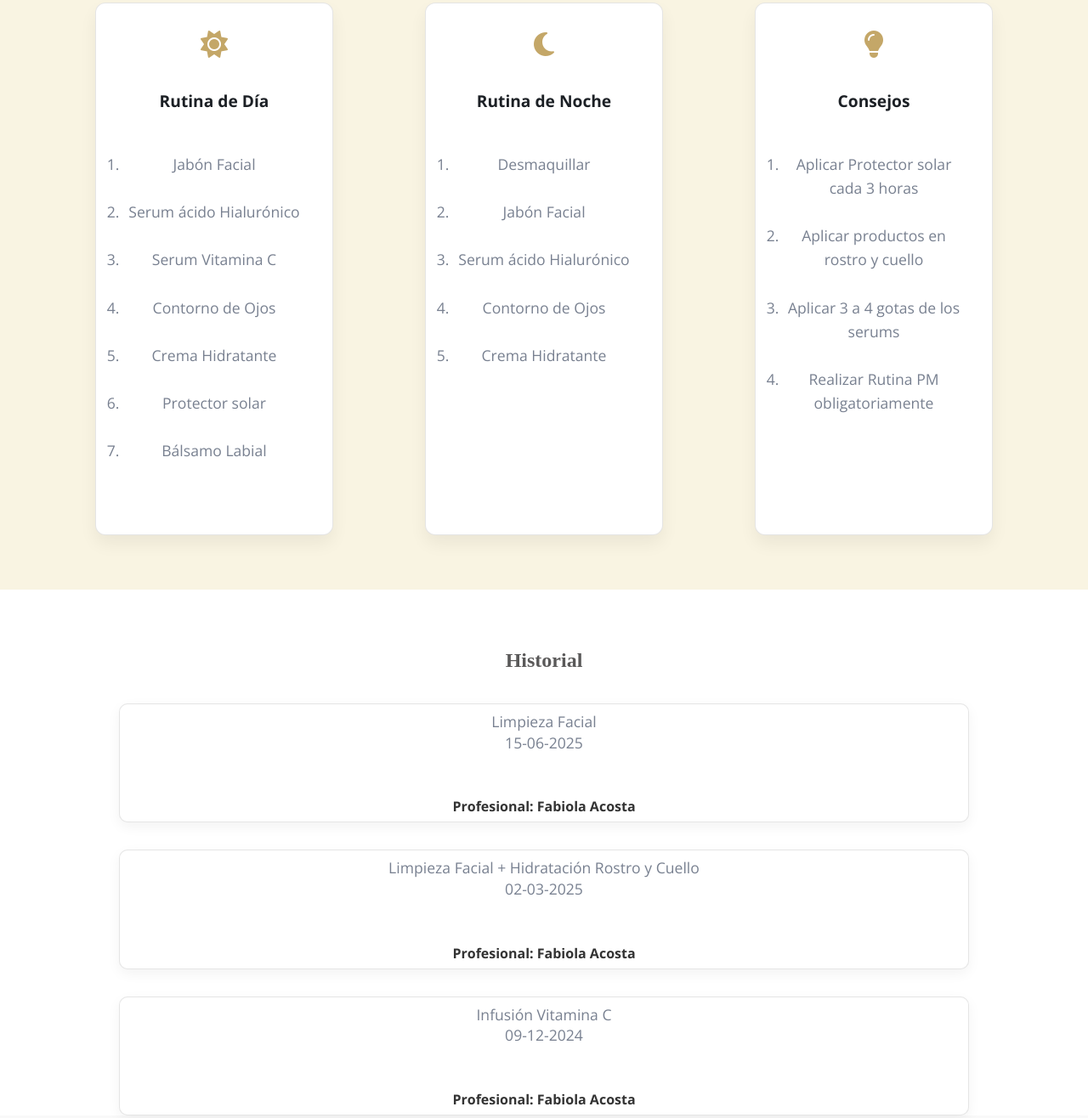
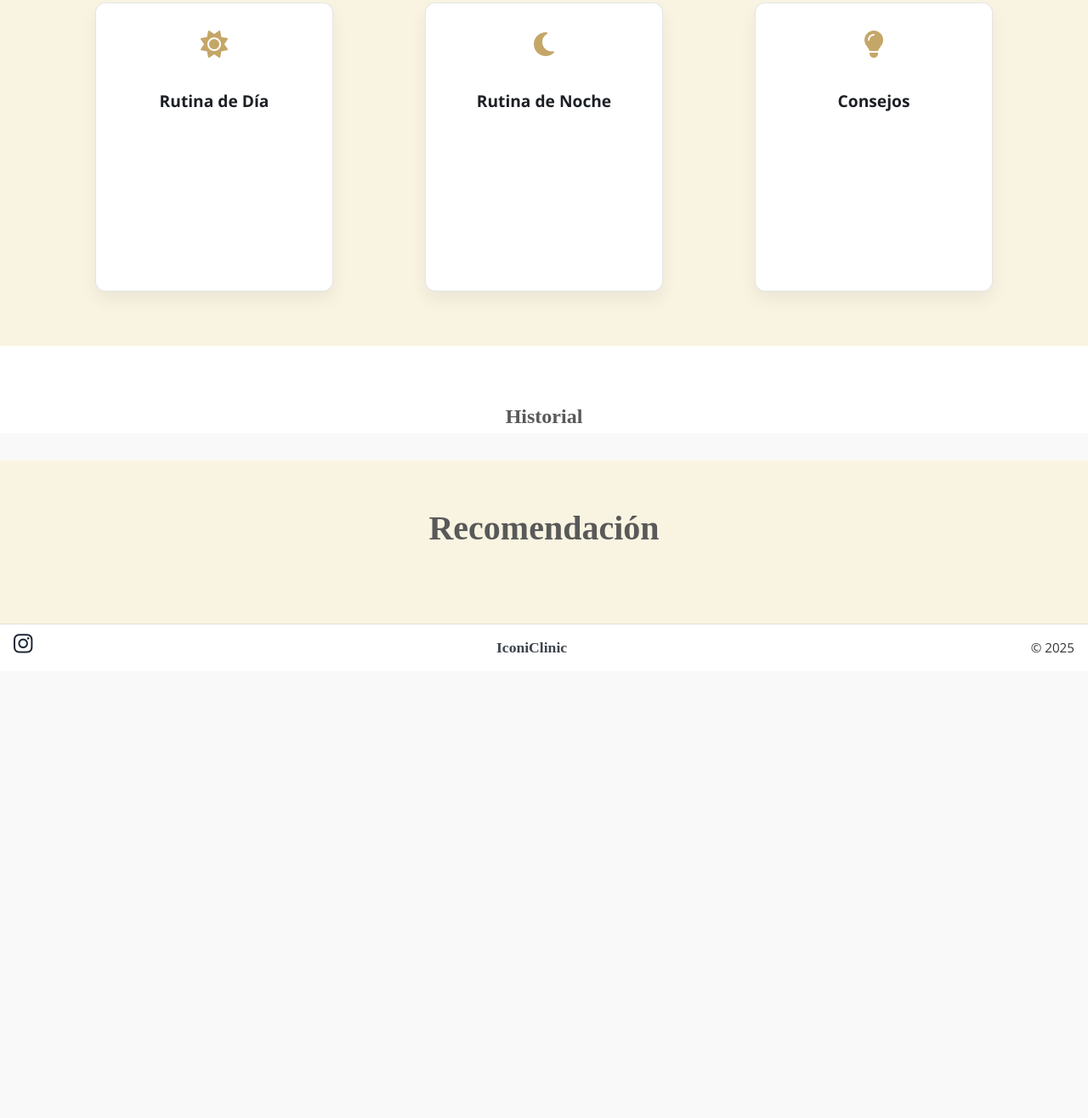
Before and after one commit to FabiolaAcost/iconiclinic-web, a plain HTML site: page proyectoFront/paciente.html in a window 1280 px wide. Shown: the part 216-1532 px from the top of the page at 85% size. After the commit the page ends 1006 px from the top, so only its background shows below. Drawn offline with nearby package versions, Linux system fonts and the light colour scheme; a web font is replaced by a local one.

Commit message:
feat(paciente):adapted html

```diff
--- a/proyectoFront/paciente.html
+++ b/proyectoFront/paciente.html
@@ -6,8 +6,7 @@
   <meta name="viewport" content="width=device-width, initial-scale=1.0" />
   <title>Paciente | IconiClinic</title>
   <link rel="stylesheet" href="https://cdnjs.cloudflare.com/ajax/libs/font-awesome/6.5.0/css/all.min.css">
-    <link href="https://fonts.googleapis.com/css2?family=GFS+Didot&family=Open+Sans:wght@400;600;700&display=swap"
-        rel="stylesheet">
+  <link href="https://fonts.googleapis.com/css2?family=GFS+Didot&family=Open+Sans:wght@400;600;700&display=swap" rel="stylesheet">
   <link rel="stylesheet" href="css/estilos.css" />
 </head>
 
@@ -40,73 +39,32 @@
       <div class="card">
         <i class="fas fa-sun icono"></i>
         <h3>Rutina de Día</h3>
-                <ol class="texto">
-                    <li>Jabón Facial</li>
-                    <li>Serum ácido Hialurónico</li>
-                    <li>Serum Vitamina C</li>
-                    <li>Contorno de Ojos</li>
-                    <li>Crema Hidratante</li>
-                    <li>Protector solar</li>
-                    <li>Bálsamo Labial</li>
-                </ol>
+        <ol class="texto" id="rutina-dia"></ol>
       </div>
 
       <div class="card">
         <i class="fas fa-moon icono"></i>
         <h3>Rutina de Noche</h3>
-                <ol class="texto">
-                    <li>Desmaquillar</li>
-                    <li>Jabón Facial</li>
-                    <li>Serum ácido Hialurónico</li>
-                    <li>Contorno de Ojos</li>
-                    <li>Crema Hidratante</li>
-                </ol>
+        <ol class="texto" id="rutina-noche"></ol>
       </div>
 
       <div class="card">
         <i class="fas fa-lightbulb icono"></i>
         <h3>Consejos</h3>
-                <ol class="texto">
-                    <li>Aplicar Protector solar cada 3 horas</li>
-                    <li>Aplicar productos en rostro y cuello</li>
-                    <li>Aplicar 3 a 4 gotas de los serums</li>
-                    <li>Realizar Rutina PM obligatoriamente</li>
-                </ol>
+        <ol class="texto" id="rutina-consejos"></ol>
       </div>
 
     </div>
   </section>
 
-
   <section id="historial" class="seccion-historial">
     <h2 class="titulo-seccion">Historial</h2>
-
-        <div class="card historial-card">
-            <p class="texto">Limpieza Facial<br>15-06-2025</p>
-            <strong>Profesional: Fabiola Acosta</strong>
-        </div>
-
-        <div class="card historial-card">
-            <p class="texto">Limpieza Facial + Hidratación Rostro y Cuello<br>02-03-2025</p>
-            <strong>Profesional: Fabiola Acosta</strong>
-        </div>
-
-        <div class="card historial-card">
-            <p class="texto">Infusión Vitamina C<br>09-12-2024</p>
-            <strong>Profesional: Fabiola Acosta</strong>
-        </div>
+    <div id="contenedor-historial" class="historial-lista"></div>
   </section>
 
   <section id="recomendacion" class="destacados">
     <h2>Recomendación</h2>
-        <div class="cards">
-            <div class="card-tratamiento">
-                <img src="img/face-sparkel.png" alt="Facial" class="icono-card" />
-                <p>Realizar Limpieza + Hidratación Facial cada 3 meses.</p>
-                <a href="https://encuadrado.com/p/cosmetologia-iconic-clinic/" target="_blank"
-                    class="btn-agenda-recomendacion">Agenda aquí</a>
-            </div>
-        </div>
+    <div class="cards" id="contenedor-recomendacion"></div>
   </section>
 
   <footer class="footer">
@@ -118,7 +76,3 @@
       <p class="footer-year">© 2025</p>
     </div>
   </footer>
-    <script src="js/main.js"></script>
-</body>
-
-</html>
```
Lines whose indentation alone changed are shown as unchanged.
